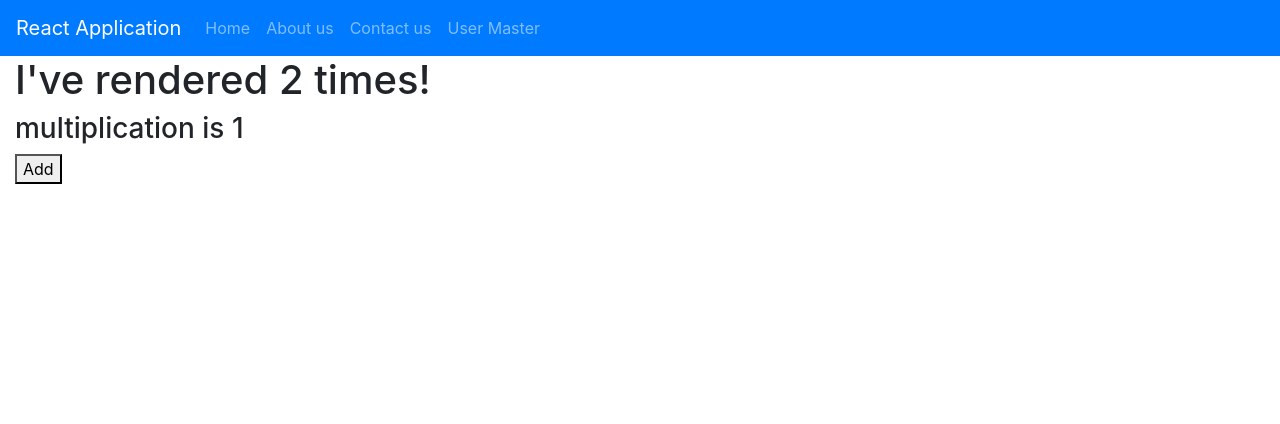
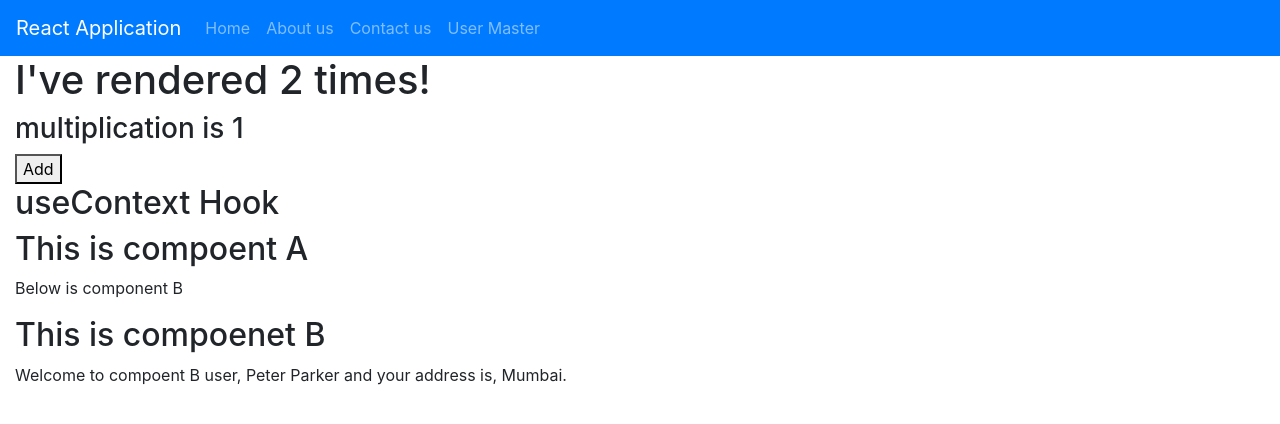
Before and after one commit to shirkeamy/October2024Batch, a React (Create React App) app in the folder react-test/my-app/: page /react-hooks in a window 1280 px wide. Shown: the top 424 px of the page. Built offline with nearby package versions, Linux system fonts and the light colour scheme.

Commit message:
useContext hook

```diff
--- a/react-test/my-app/src/Pages/Components/ComponentA.tsx
+++ b/react-test/my-app/src/Pages/Components/ComponentA.tsx
@@ -1,12 +1,7 @@
 import React from "react";
 import ComponentB from "./ComponentB";
 
-interface IComponentAProps {
-    userName: string;
-}
-
-const ComponentA: React.FC<IComponentAProps> = (props: IComponentAProps) => {
-const {userName}:IComponentAProps = props;
+const ComponentA: React.FC = () => {
 
     return (
         <>
@@ -14,7 +9,7 @@ const {userName}:IComponentAProps = props;
             <p>
                 Below is component B
             </p>
-            <ComponentB userName={userName} />
+            <ComponentB />
         </>
     )
 }
--- a/react-test/my-app/src/Pages/Components/ComponentB.tsx
+++ b/react-test/my-app/src/Pages/Components/ComponentB.tsx
@@ -1,16 +1,15 @@
-import React from "react";
+import React, { useContext } from "react";
+import { data, data1 } from "../Hooks/useContextHook";
 
-interface IComponentBProps {
-    userName: string;
-}
+const ComponentB: React.FC = () => {
+    const name = useContext(data);
+    const address = useContext(data1);
 
-const ComponentB: React.FC<IComponentBProps> = (props: IComponentBProps) => {
-    const { userName }: IComponentBProps = props;
     return (
         <>
             <h2>This is compoenet B</h2>
             <p>
-                Welcome to compoent B user, {userName}
+                Welcome to compoent B user, {name} and your address is, {address}.
             </p>
         </>
     )
--- /dev/null
+++ b/react-test/my-app/src/Pages/Hooks/useContextHook.tsx
@@ -0,0 +1,20 @@
+import { createContext } from "react";
+import ComponentA from "../Components/ComponentA";
+
+
+export const data = createContext("");
+export const data1 = createContext("");
+
+const UseContextHook: React.FC = () => {
+    return (
+        <>
+            <data.Provider value="Peter Parker">
+                <data1.Provider value="Mumbai">
+                    <ComponentA />
+                </data1.Provider>
+            </data.Provider>
+        </>
+    )
+}
+
+export default UseContextHook;
--- a/react-test/my-app/src/Pages/ReactHooks.tsx
+++ b/react-test/my-app/src/Pages/ReactHooks.tsx
@@ -1,9 +1,12 @@
+import UseContextHook from "./Hooks/useContextHook";
 import UseEffectHook from "./Hooks/UseEffectHook";
 
 const ReactHooks: React.FC = () => {
     return (
         <>
             <UseEffectHook />
+            <h2>useContext Hook</h2>
+            <UseContextHook />
         </>
     )
 }
--- a/react-test/my-app/src/Pages/User.tsx
+++ b/react-test/my-app/src/Pages/User.tsx
@@ -24,7 +24,7 @@ const User: React.FC<IUserProps> = (props: IUserProps) => {
             <p>
                 below is the Component A
             </p>
-            <ComponentA userName={userName} />
+            <ComponentA />
         </>
     )
 }
```
